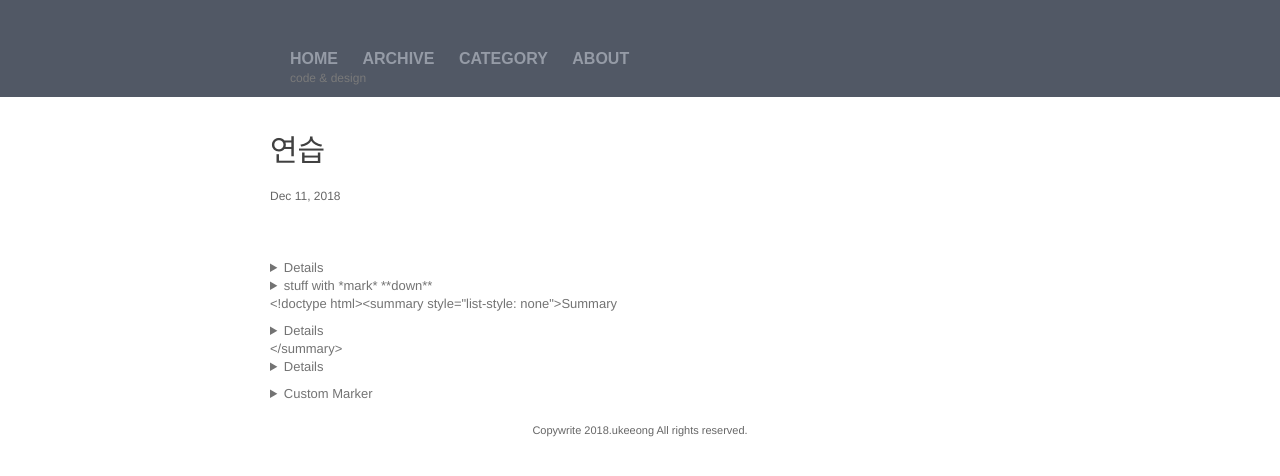
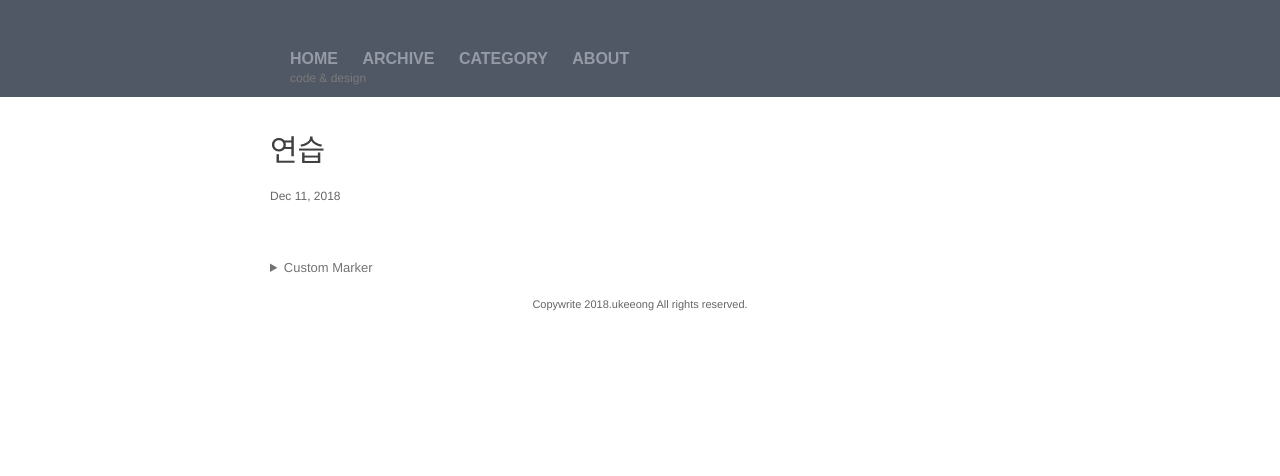
Before and after one commit to ukeeong/ukeeong.github.io, a Jekyll site: the page built from _posts/2018-12-11-연습.markdown, in a window 1280 px wide. Shown: the top 476 px of the page. Built offline with Jekyll 4.4.1, drawn with Linux system fonts in a browser that asks for light colours; comment, search, counter and statistics services are not loaded.

Commit message:
Update 2018-12-11-연습.markdown

```diff
--- a/_posts/2018-12-11-연습.markdown
+++ b/_posts/2018-12-11-연습.markdown
@@ -7,31 +7,6 @@ categories: iaries
 <br>
 <br>
 
-<details>
-  <summary::-webkit-details-marker {
-    display: none;
-}>
-
-    Click to expand</summary>
-  whatever
-</details>
-
-<details><summary>stuff with *mark* **down**</summary><p>
-
-## _formatted_ **heading** with [a](link)
-
----
-{{standard 3-backtick code block omitted from here due to escaping issues}}
----
-
-Collapsible until here.
-</p></details>
-
-<!doctype html><summary style="list-style: none">Summary<details style="list-style: none">Crap</details></summary> <details style="list-style: none"><summary \style="list-style: none">Wow</summary>Wowing</details>
-
-
-
-
 
   <details id="custom-marker">
   <summary>Custom Marker</summary>
```
